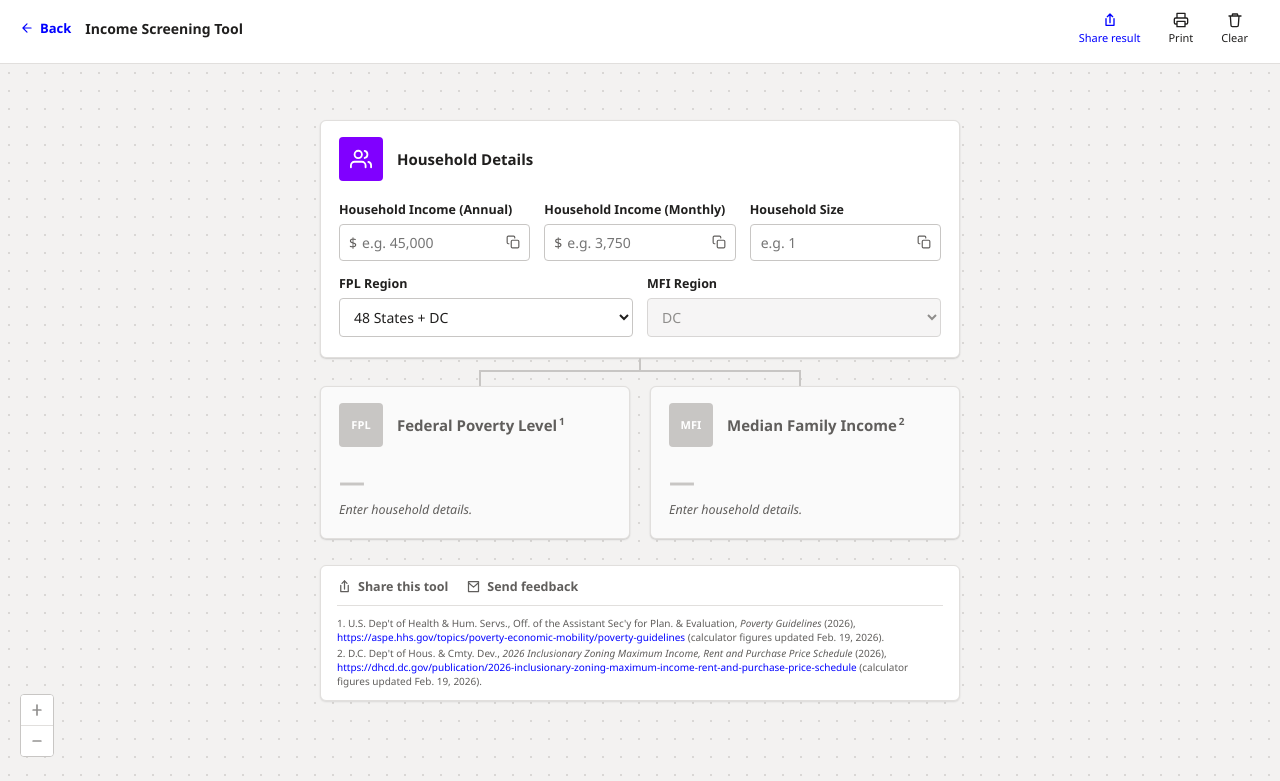
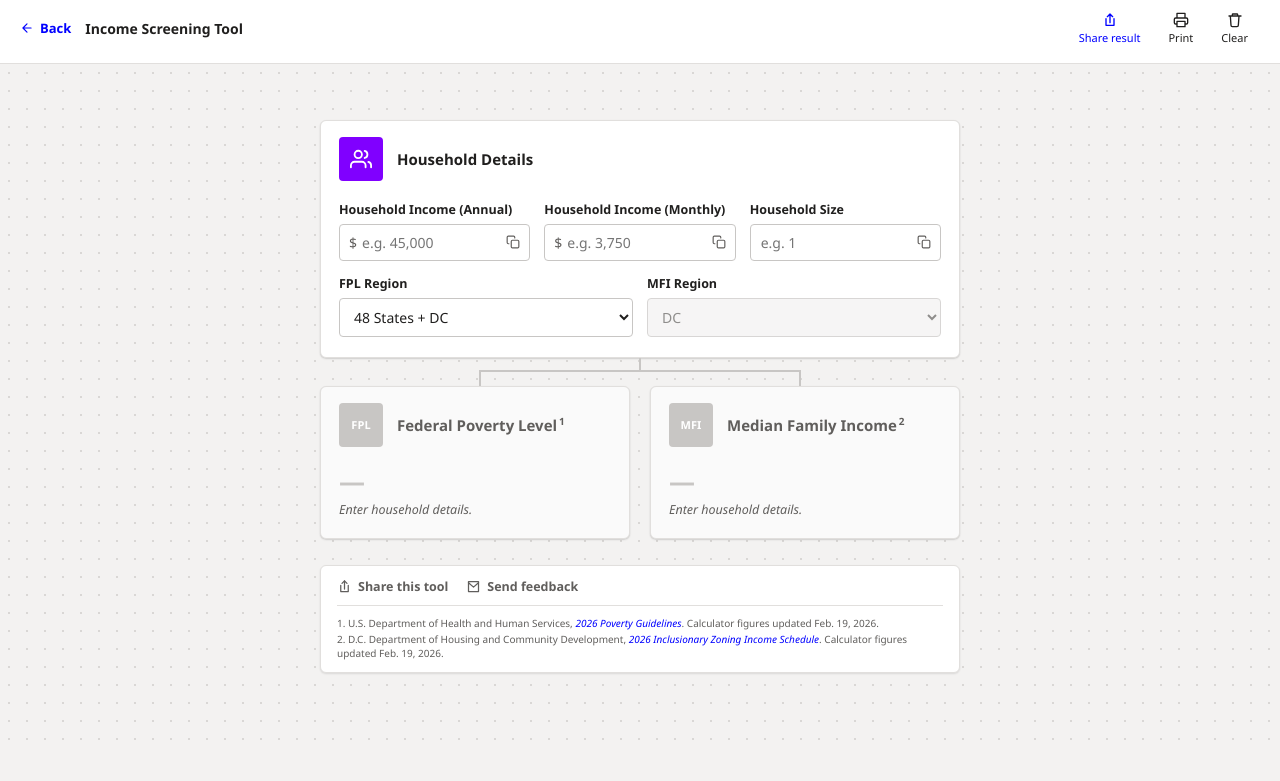
Before and after one commit to jbarsano/listenlegal, a plain HTML site: page tools/fpl-mfi-calculator/index.html in a window 1280 px wide. Shown: the part 60-841 px from the top of the page. After the commit the page ends 813 px from the top, so only its background shows below. Drawn offline with Linux system fonts and the light colour scheme.

Commit message:
Remove unused zoom buttons, add print layout and larger copy-button tap areas, simplify source notes

```diff
--- a/tools/fpl-mfi-calculator/index.html
+++ b/tools/fpl-mfi-calculator/index.html
@@ -312,18 +312,12 @@ select:disabled{background:#f3f2f1;color:var(--muted)}
 .step-card.inactive .line{font-style:italic}
 .step-card.inactive .copy-btn{display:none}
 
-.zoom-controls{
-  position:absolute;left:20px;bottom:24px;
-  display:flex;flex-direction:column;
-  background:#fff;border:1px solid var(--border-strong);border-radius:4px;
-  overflow:hidden;width:34px;
+.copy-btn{position:relative}
+.copy-btn::before{content:"";position:absolute;left:50%;top:50%;width:44px;height:44px;transform:translate(-50%,-50%)}
+@media print{
+.toolbar .tools,.copy-btn,.footer-links{display:none!important}
+.step-card,.callout{break-inside:avoid}
 }
-.zoom-controls button{
-  border:none;background:#fff;padding:8px 0;cursor:default;
-  border-bottom:1px solid var(--border);
-}
-.zoom-controls button:last-child{border-bottom:none}
-.zoom-controls svg{width:14px;height:14px;stroke:var(--muted);margin:0 auto;display:block}
 </style>
 </head>
 
@@ -366,10 +360,6 @@ select:disabled{background:#f3f2f1;color:var(--muted)}
 </div>
 
 <div class="canvas">
-  <div class="zoom-controls">
-    <button><svg viewBox="0 0 24 24" fill="none" stroke-width="2" stroke-linecap="round"><path d="M12 3v7m0 4v7M5 12h14"/></svg></button>
-    <button><svg viewBox="0 0 24 24" fill="none" stroke-width="2" stroke-linecap="round"><path d="M5 12h14"/></svg></button>
-  </div>
 
   <div class="flow">
 
@@ -499,8 +489,8 @@ select:disabled{background:#f3f2f1;color:var(--muted)}
         </a>
       </div>
       <div class="foot-note">
-        <div id="src-fpl">1. U.S. Dep't of Health &amp; Hum. Servs., Off. of the Assistant Sec'y for Plan. &amp; Evaluation, <i>Poverty Guidelines</i> (2026), <a href="https://aspe.hhs.gov/topics/poverty-economic-mobility/poverty-guidelines" target="_blank" rel="noopener noreferrer">https://aspe.hhs.gov/topics/poverty-economic-mobility/poverty-guidelines</a> (calculator figures updated Feb. 19, 2026).</div>
-        <div id="src-mfi">2. D.C. Dep't of Hous. &amp; Cmty. Dev., <i>2026 Inclusionary Zoning Maximum Income, Rent and Purchase Price Schedule</i> (2026), <a href="https://dhcd.dc.gov/publication/2026-inclusionary-zoning-maximum-income-rent-and-purchase-price-schedule" target="_blank" rel="noopener noreferrer">https://dhcd.dc.gov/publication/2026-inclusionary-zoning-maximum-income-rent-and-purchase-price-schedule</a> (calculator figures updated Feb. 19, 2026).</div>
+        <div id="src-fpl">1. U.S. Department of Health and Human Services, <a href="https://aspe.hhs.gov/topics/poverty-economic-mobility/poverty-guidelines" target="_blank" rel="noopener noreferrer"><i>2026 Poverty Guidelines</i></a>. Calculator figures updated Feb. 19, 2026.</div>
+        <div id="src-mfi">2. D.C. Department of Housing and Community Development, <a href="https://dhcd.dc.gov/publication/2026-inclusionary-zoning-maximum-income-rent-and-purchase-price-schedule" target="_blank" rel="noopener noreferrer"><i>2026 Inclusionary Zoning Income Schedule</i></a>. Calculator figures updated Feb. 19, 2026.</div>
       </div>
     </div>
 
```
